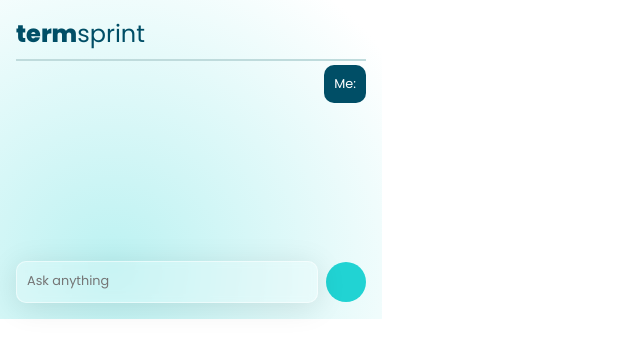
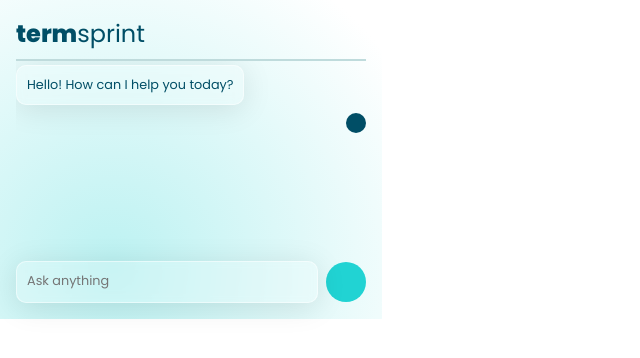
Before and after one commit to chirbard/Terms-Assistant, a Vue app: page / in a window 1280 px wide. Both pictures are taken after a click on the button 346 px from the left and 282 px from the top of the page. Shown: the top 358 px of the page, without its empty margins (0-640 px from the left). Built offline with nearby package versions, Linux system fonts and the light colour scheme; no server answers.

Commit message:
style: remove chat prefixes

```diff
--- a/src/layers/home/HomeView.vue
+++ b/src/layers/home/HomeView.vue
@@ -4,9 +4,9 @@
   </div>
   <div class="chat-window">
     <li v-for="message in messages">
-      <div class="message-bubble assistant glassmorphism" v-if="message.role === 'assistant'">Assistant: {{
+      <div class="message-bubble assistant glassmorphism" v-if="message.role === 'assistant'">{{
         formatMessageContent(message.content) }}</div>
-      <div class="message-bubble user" v-if="message.role === 'user'">Me: {{ formatMessageContent(message.content) }}
+      <div class="message-bubble user" v-if="message.role === 'user'">{{ formatMessageContent(message.content) }}
       </div>
     </li>
   </div>
--- a/src/layers/home/home-script.ts
+++ b/src/layers/home/home-script.ts
@@ -20,10 +20,10 @@ export default defineComponent({
       input: "",
       pageBody: "",
       messages: [
-        // {
-        //   role: "assistant",
-        //   content: "Hello! How can I help you today?",
-        // },
+        {
+          role: "assistant",
+          content: "Hello! How can I help you today?",
+        },
         // {
         //   role: "user",
         //   content: [
```
